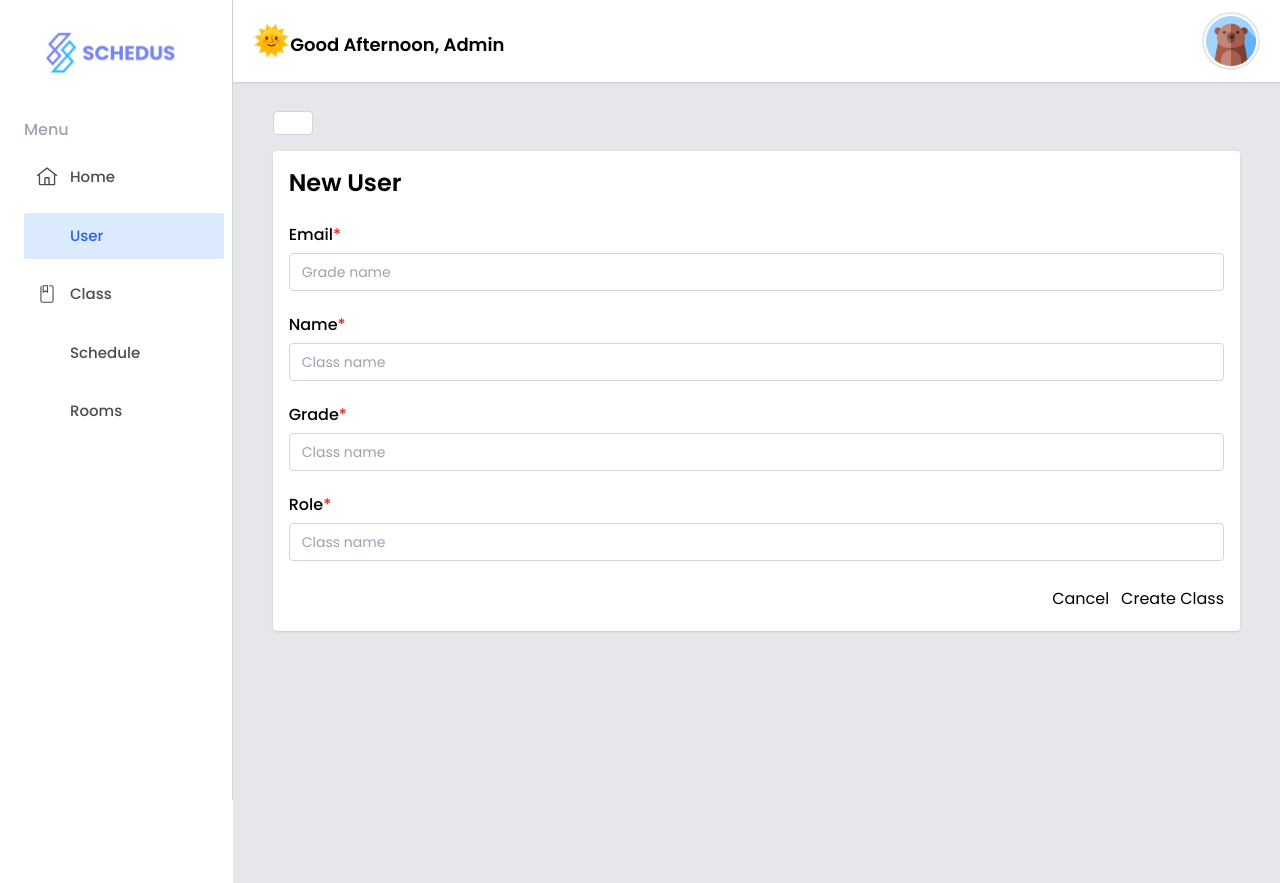
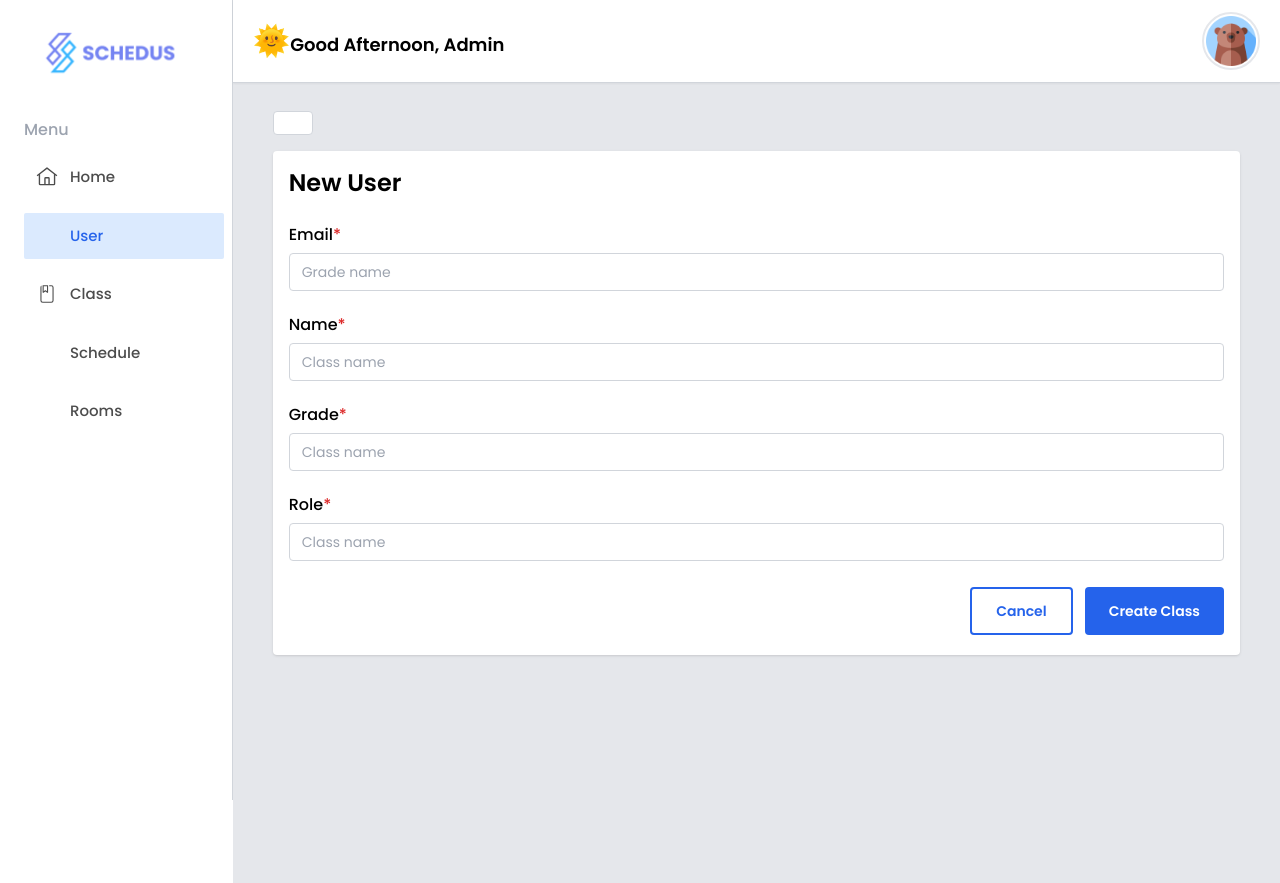
Before and after one commit to rakaiskandar/schedus-admin, a React (Vite) app: page /app/user/new in a window 1280 px wide. Built offline with nearby package versions, Linux system fonts and the light colour scheme; some icons are missing.

Commit message:
add style

```diff
--- a/src/index.css
+++ b/src/index.css
@@ -9,11 +9,11 @@ body{
 }
 
 .btnPrimary{
-  @apply font-semibold rounded-md w-2/3 py-3 px-6 border-blue-500 border-2   bg-blue-500 text-white hover:bg-blue-700 hover:border-blue-700 duration-100;
+  @apply font-semibold rounded-md w-2/3 py-3 px-6 border-blue-500 border-2  bg-blue-500 text-white hover:bg-blue-700 hover:border-blue-700 duration-100;
 }
 
 .btnSecondary{
-  @apply font-semibold rounded-md py-3 px-6 border-gray-300 border-2   bg-white text-blue-700 hover:border-blue-700 duration-100;
+  @apply font-semibold rounded-md py-3 px-6 border-gray-300 border-2  bg-white text-blue-700 hover:border-blue-700 duration-100;
 }
 
 .inputStyle{
@@ -26,6 +26,14 @@ body{
 
 .addButton {
   @apply bg-blue-600 py-2 px-3 hover:bg-blue-700 rounded text-white font-medium  flex items-center gap-2 text-sm;
+}
+
+.cancelBtn {
+  @apply rounded py-3 hover:bg-blue-100 font-semibold text-sm px-6 text-blue-600 border-2 border-blue-600;
+}
+
+.createBtn {
+  @apply bg-blue-600 py-3 hover:bg-blue-700 px-6 font-semibold text-white rounded text-sm;
 }
 
 .sidebarItem {
@@ -57,3 +65,17 @@ body{
 .shadowProfile {
   box-shadow: rgba(100, 100, 111, 0.2) 0px 7px 29px 0px;
 }
+
+::-webkit-scrollbar {
+  width: 7px;
+}
+::-webkit-scrollbar-track {
+  background: #fff;
+}
+::-webkit-scrollbar-thumb {
+  background: rgb(175, 175, 175);
+  border-radius: 10px;
+}
+::-webkit-scrollbar-thumb:hover {
+  background: rgb(150, 150, 150);
+}
```
